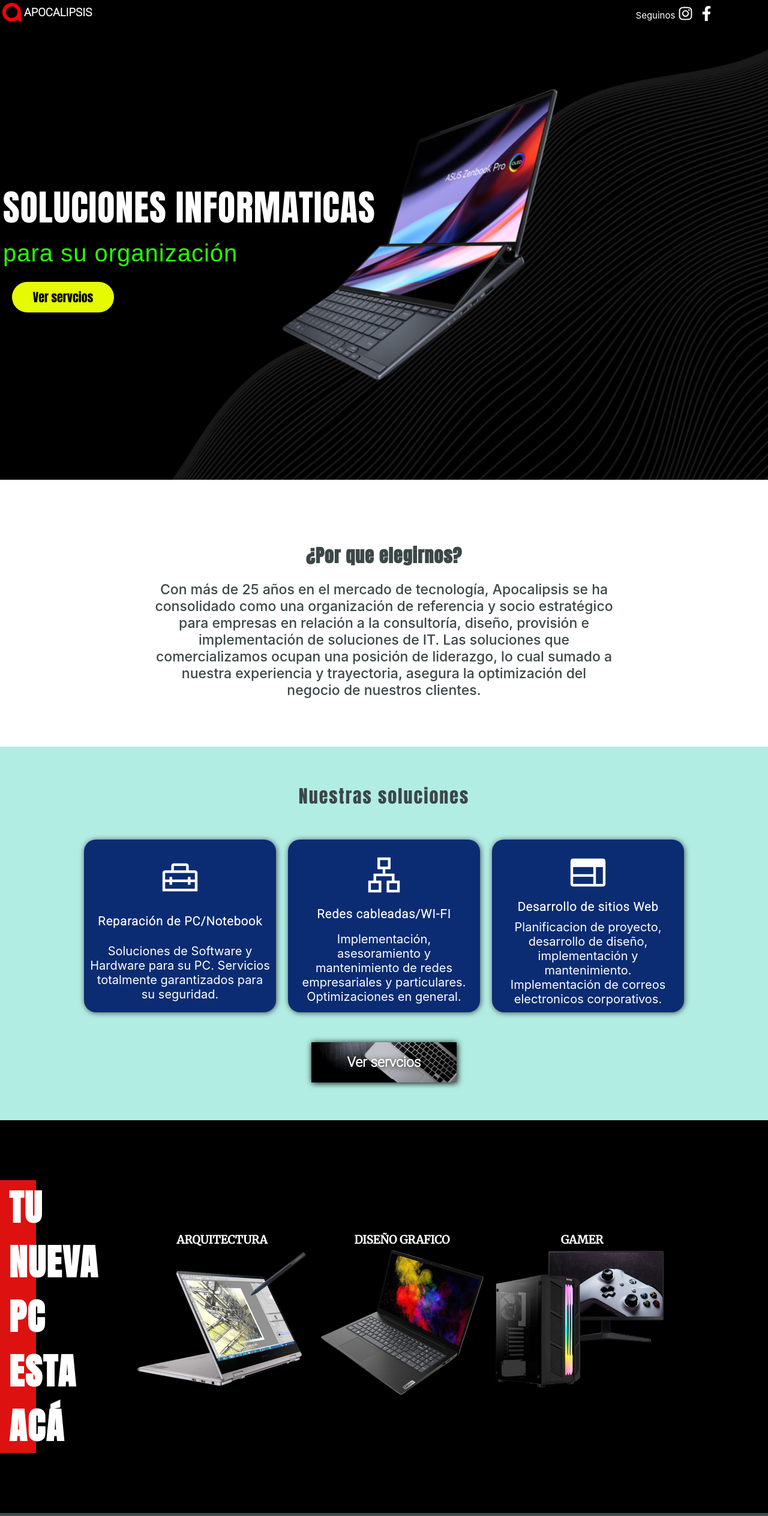
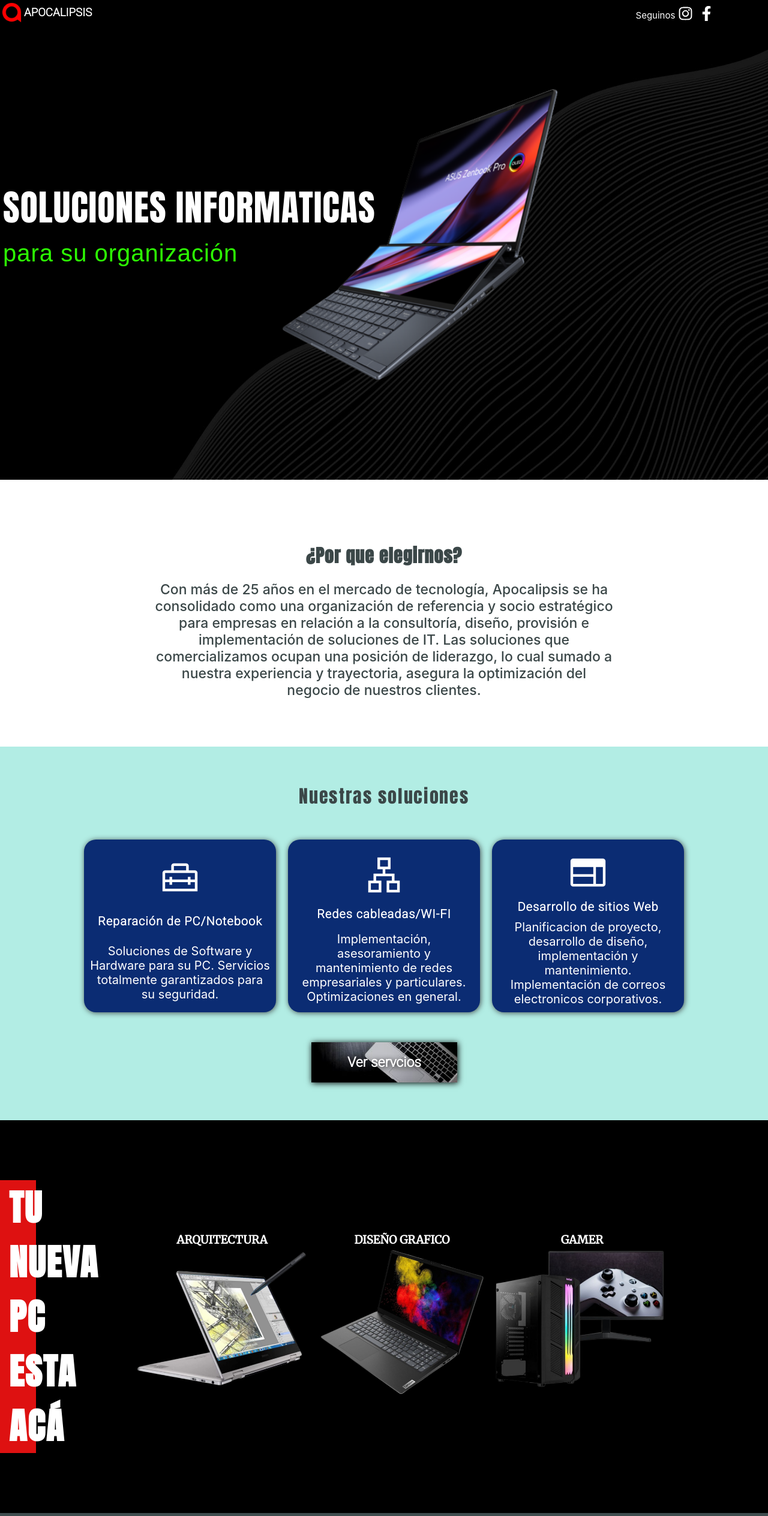
Before and after one commit to MatiasHenriquez1992/apocalipsis, a React (Create React App) app: page / in a window 1280 px wide. Shown: the top 2528 px of the page at 60% size. Built offline with nearby package versions, Linux system fonts and the light colour scheme; a web font is replaced by a local one.

Commit message:
first commit

```diff
--- a/package.json
+++ b/package.json
@@ -1,6 +1,6 @@
 {
   "name": "apocalipsis",
-  "homepage": "https://matiashenriquez1992.github.io/apocalipsis-prueba",
+  "homepage": "https://matiashenriquez1992.github.io/apocalipsis",
   "version": "0.1.0",
   "private": true,
   "dependencies": {
@@ -11,6 +11,7 @@
     "react": "^18.2.0",
     "react-dom": "^18.2.0",
     "react-icons": "^4.7.1",
+    "react-reveal": "^1.2.2",
     "react-router-dom": "^6.3.0",
     "react-scripts": "5.0.1",
     "web-vitals": "^2.1.4"
--- a/src/Pages/IndexPage/IndexPage.css
+++ b/src/Pages/IndexPage/IndexPage.css
@@ -76,9 +76,9 @@
 }
 @media screen and (max-width: 505px) {
   .imagen-portada-notebook {
-    margin-left: -40px;
-    margin-top: 570px;
-    width: 395px;
+    margin-left: 30px;
+    margin-top: 630px;
+    width: 320px;
   }
 }
 
--- a/src/Pages/IndexPage/IndexPage.js
+++ b/src/Pages/IndexPage/IndexPage.js
@@ -13,6 +13,10 @@ import imagenPcGamer from '../../imagenes/pc-gamer.png';
 import './IndexPage.css';
 import { Link } from 'react-router-dom';
 
+//Animations
+import Flip from 'react-reveal/Flip';
+import Zoom from 'react-reveal/Zoom';
+import Bounce from 'react-reveal/Bounce';
 
 
 //Icons
@@ -22,13 +26,11 @@ import { FaInstagram,FaFacebookF } from 'react-icons/fa';
 import Footer from '../Footer/Footer';
 
 
-
 function IndexPage(){
-
     return(
       <div className='contenedor-principal'>
         <div className='contenedor-portada'>
-          <img className='logo-apocalipsis' src={logoApocalipsis}/>
+          <img className='logo-apocalipsis' alt='logoApocalipsis' src={logoApocalipsis}/>
           <h3 className='texto-apocalipsis'>APOCALIPSIS</h3>
           <div className='contenedor-redes-sociales'>
 
@@ -37,34 +39,34 @@ function IndexPage(){
               <a href='https://www.google.com.ar' className='icono-facebook'><FaFacebookF /></a>
 
           </div>
-
-
-          <img className='imagen-portada-notebook' src={imagenNotebook}/>
-
-          <h2 className='texto-presentacion'>SOLUCIONES INFORMATICAS</h2>
-          <h3 className='texto-adicional'>para su organización</h3>
-          <Link className='boton-verServicios' to='/servicios'>Ver servcios</Link>
-
-          <img className='imagen-portada' src={imagenPortada}/>
-
+              <img className='imagen-portada-notebook' alt='imagenNotebook' src={imagenNotebook}/>
+            <Zoom bottom>
+              <h2 className='texto-presentacion'>SOLUCIONES INFORMATICAS</h2>
+              <h3 className='texto-adicional'>para su organización</h3>
+            </Zoom>
+            <Bounce bottom>
+              <Link reloadDocument className='boton-verServicios' to='/servicios'>Ver servcios</Link>
+            </Bounce>
+              <img className='imagen-portada' alt='imagenPortada' src={imagenPortada}/>
         </div>
 
         <div className='contenedor-servicios'>
-
           <div className='contenedor-textos'>
+          <Zoom bottom>
             <h3 className='titulo-elegirnos'>¿Por que elegirnos?</h3>
             <p className='parrafo-elegirnos'>Con más de 25 años en el mercado de tecnología, Apocalipsis se ha consolidado como una organización de referencia y socio
                estratégico para empresas en relación a la consultoría, diseño, provisión e implementación de soluciones de IT.
-                Las soluciones que comercializamos ocupan una posición de liderazgo, lo cual
-                sumado a nuestra experiencia y trayectoria, asegura la optimización del negocio de nuestros clientes.
+               Las soluciones que comercializamos ocupan una posición de liderazgo, lo cual
+               sumado a nuestra experiencia y trayectoria, asegura la optimización del negocio de nuestros clientes.
             </p>
+          </Zoom>
           </div>
 
         </div>
 
 
         <div className='contenedor-soluciones'>
-
+        <Zoom left cascade>
           <h1 className='titulo-soluciones'>Nuestras soluciones</h1>
             <div className='cards-soluciones'>
 
@@ -96,31 +98,30 @@ function IndexPage(){
           </div>
 
           <div className='contenedor-boton-servicios'>
-            <a className='boton-verServicios-secundario' href='/servicios'>Ver servcios</a>
+            <Link reloadDocument className='boton-verServicios-secundario' to='/servicios'>Ver servcios</Link>
           </div>
-
-
+        </Zoom>
         </div>
 
         <div className='contenedor-ventas'>
             <h2 className='titulo-ventas'>TU NUEVA PC ESTA ACÁ</h2>
           <div className='contenedor-cards-pc'>
-
+          <Flip top cascade>
             <div className='contenedor-pc-arquitecto'>
               <h3 className='texto-arquitectura'>ARQUITECTURA</h3>
-              <img className='imagen-notebook' src={imagenNotebookArquitecto} />
+              <img className='imagen-notebook' alt='imagenNotebookArquitecto' src={imagenNotebookArquitecto} />
             </div>
 
             <div className='contenedor-pc-diseno-grafico'>
               <h3 className='texto-diseno-grafico'>DISEÑO GRAFICO</h3>
-              <img className='imagen-notebook' src={imagenNotebookDiseno} />
+              <img className='imagen-notebook' alt='imagenNotebookDiseno' src={imagenNotebookDiseno} />
             </div>
 
             <div className='contenedor-pc-diseno-grafico'>
               <h3 className='texto-diseno-grafico'>GAMER</h3>
-              <img className='imagen-notebook' src={imagenPcGamer} />
+              <img className='imagen-notebook' alt='imagenNotebookGamer' src={imagenPcGamer} />
             </div>
-
+          </Flip>
           </div>
         </div>
 
--- a/src/Pages/Servicios/Servicios.css
+++ b/src/Pages/Servicios/Servicios.css
@@ -11,7 +11,7 @@
   background-color: rgb(92, 92, 233);
   width: 100%;
   display: flex;
-  justify-content: end;
+  justify-content: flex-end;
   align-items: center;
   padding: 0px 20px;
   color: #fff;
@@ -128,7 +128,7 @@
 }
 
 .contenedor-web{
-  margin-top: 150px;
+  margin-top: 90px;
   margin-bottom: 100px;
   width: 100%;
   display: flex;
@@ -145,7 +145,7 @@
 .contenedor-textos-web{
   border-radius: 20px 35px;
   width: 200px;
-  margin: 100px 100px 0px 50px;
+  margin: 50px 100px 0px 50px;
   padding: 10px;
   background-color: rgb(66, 12, 116);
   color: #fff;
--- a/src/Pages/Servicios/Servicios.js
+++ b/src/Pages/Servicios/Servicios.js
@@ -6,6 +6,11 @@ import Footer from '../Footer/Footer.js';
 //Images
 import ImagenSoftware from '../../imagenes/imagensoftware.png';
 import ImagenWeb from '../../imagenes/imagenweb.png';
+
+//Animations
+import Flip from 'react-reveal/Flip';
+import Zoom from 'react-reveal/Zoom';
+import Bounce from 'react-reveal/Bounce';
 
 
 //Icons
@@ -25,7 +30,7 @@ function Servicios(){
       </div>
 
       <div className='contenedor-portada-servicios'>
-
+      <Bounce bottom cascade>
           <div className='contenedor-topologia'>
             <div className='contenedor-textos'>
               <h2 className='titulo-topologia'>COMUNICACION EN SU EMPRESA</h2>
@@ -39,12 +44,12 @@ function Servicios(){
               </p>
             </div>
           </div>
-
+      </Bounce>
       </div>
 
 
       <div className='contenedor-software'>
-
+      <Zoom bottom cascade>
           <div className='contenedor-textos-software'>
             <h2 className='titulo-software'>SOFTWARE PARA SU ORGANIZACIÓN</h2>
             <p className='parrafo-software'>Tener sus programas y sistemas operativos actualizados
@@ -52,14 +57,13 @@ function Servicios(){
               obteniendo asi un mejor rendimiento y seguridad en su estación de trabajo.
             </p>
           </div>
-
-        <img className='imagen-software' src={ImagenSoftware}/>
-
+        <img className='imagen-software' alt='imagenSoftware' src={ImagenSoftware}/>
+      </Zoom>
       </div>
 
       <div className='contenedor-web'>
-
-        <img className='imagen-web' src={ImagenWeb} />
+      <Zoom bottom cascade>
+        <img className='imagen-web' alt='imagenSitioWeb' src={ImagenWeb} />
         <div className='contenedor-textos-web'>
             <h2 className='titulo-web'>MOSTRA TU NEGOCIO AL MUNDO</h2>
             <p className='parrafo-web'>
@@ -70,7 +74,7 @@ function Servicios(){
               un servicio en produccion 24/7 los 365 dias del año
             </p>
           </div>
-
+      </Zoom>
       </div>
 
       <Footer />
```
Also changed, not shown: 1 other file (tests, documents, lock files or other folders).
